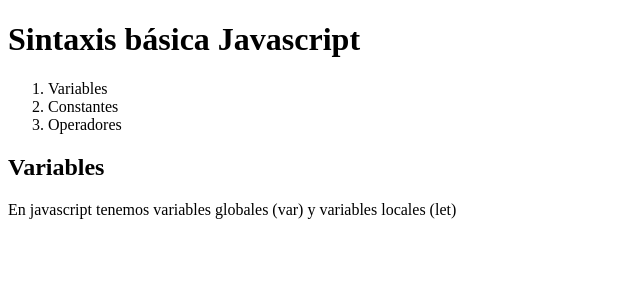
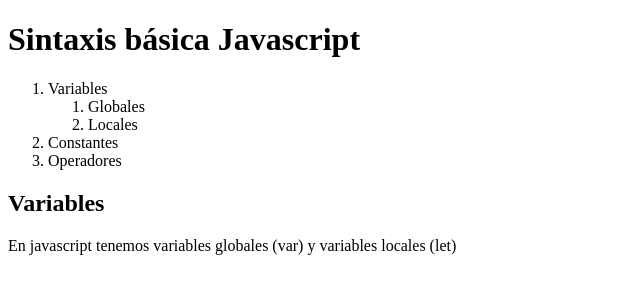
Before and after one commit to DIEG0MARIN/Fundamentos-JS, a plain HTML site: page Sintaxis básica/index.html in a window 1280 px wide. Shown: the whole page, without its empty margins (0-640 px from the left). Drawn offline with Linux system fonts and the light colour scheme.

Commit message:
Se inicia tema nuevo

```diff
--- a/Sintaxis básica/app.js
+++ b/Sintaxis básica/app.js
@@ -32,3 +32,6 @@
 const PI =3.141592
 console.log(PI)
 //PI =3.95 LAS CONSTANTES NO CAMBIAN SU VALOR
+
+
+//OPERADORES ARITMETICOS
--- a/Sintaxis básica/index.html
+++ b/Sintaxis básica/index.html
@@ -9,6 +9,10 @@
     <h1>Sintaxis básica Javascript</h1>
     <ol>
         <li>Variables</li>
+        <OL>
+            <li>Globales</li>
+            <li>Locales</li>
+        </OL>
         <li>Constantes</li>
         <li>Operadores</li>
     </ol>
```
